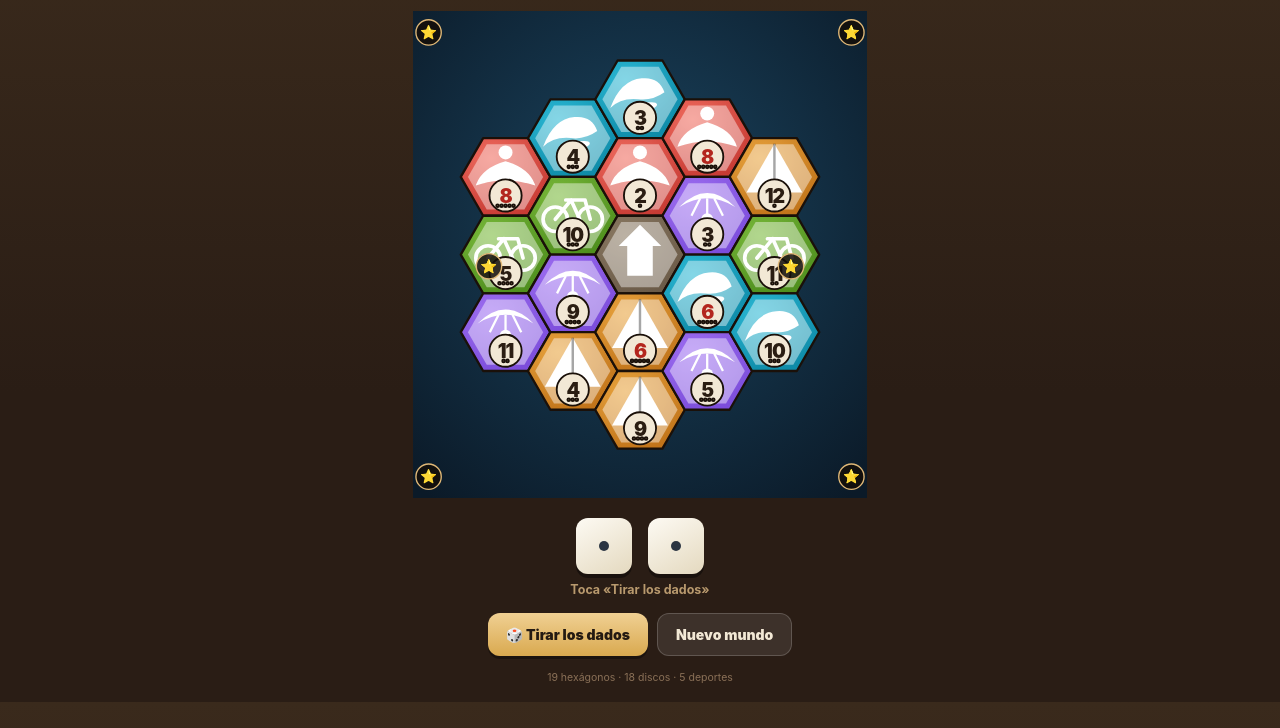
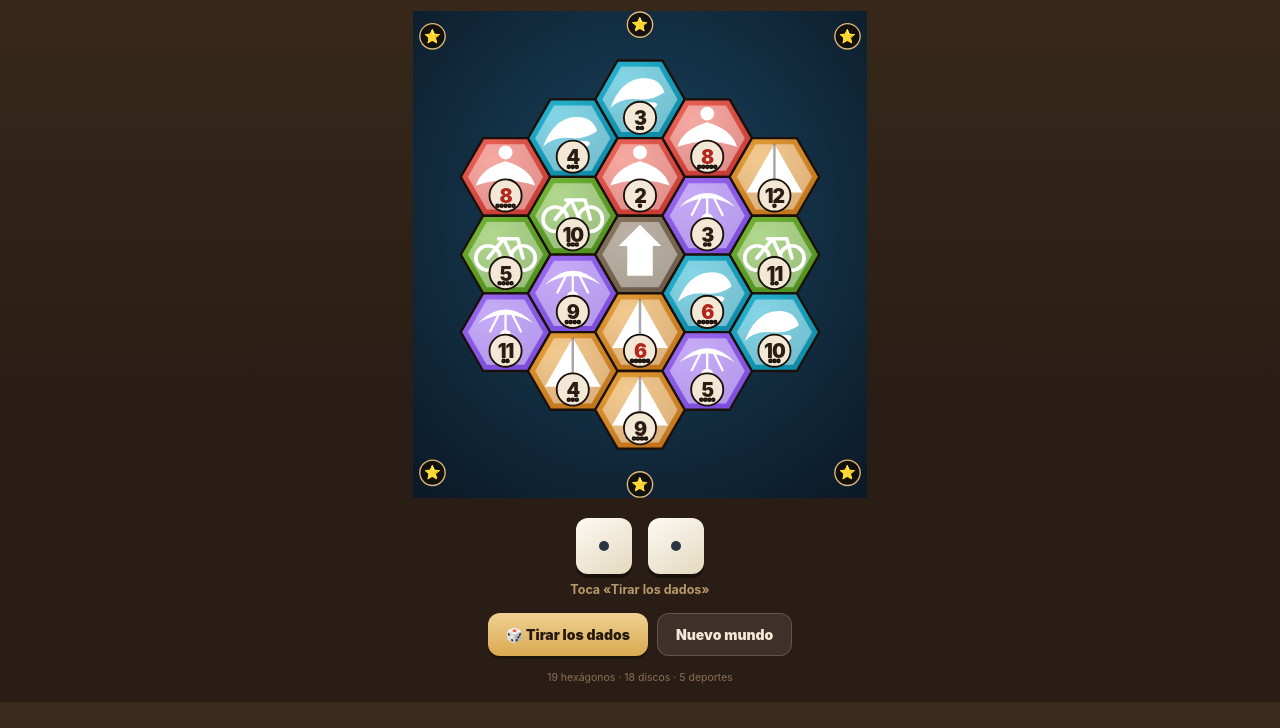
Before and after one commit to lapame10/catan, a plain HTML site: page extreme-tablero.html in a window 1280 px wide. Shown: the part 72-800 px from the top of the page. Drawn offline with Linux system fonts and the light colour scheme.

Commit message:
Los Spots legendarios pasan al marco: habia dos que caian encima de las fichas.

```diff
--- a/extreme-tablero.html
+++ b/extreme-tablero.html
@@ -227,9 +227,9 @@ function pinta(){
     h += '</g>';
   });
 
-  // Los Spots legendarios: marcadores pequeños que NO tapan el tablero.
-  // Al tocarlos, el detalle sale abajo (antes eran etiquetas grandes que se encimaban).
-  const sitios = [[16,22],[450,22],[16,478],[450,478],[78,262],[388,262]];
+  // Los Spots legendarios: marcadores en el MARCO, fuera del tablero, para que no tapen
+  // ninguna ficha. Al tocarlos, el detalle sale abajo.
+  const sitios = [[20,26],[446,26],[20,474],[446,474],[233,14],[233,486]];
   SPOTS.forEach((s, i) => {
     const [x, y] = sitios[i] || [0,0];
     h += `<g class="spot" data-spot="${i}">`;
```
Also changed, not shown: extreme/index.html (+3 -3 lines).
